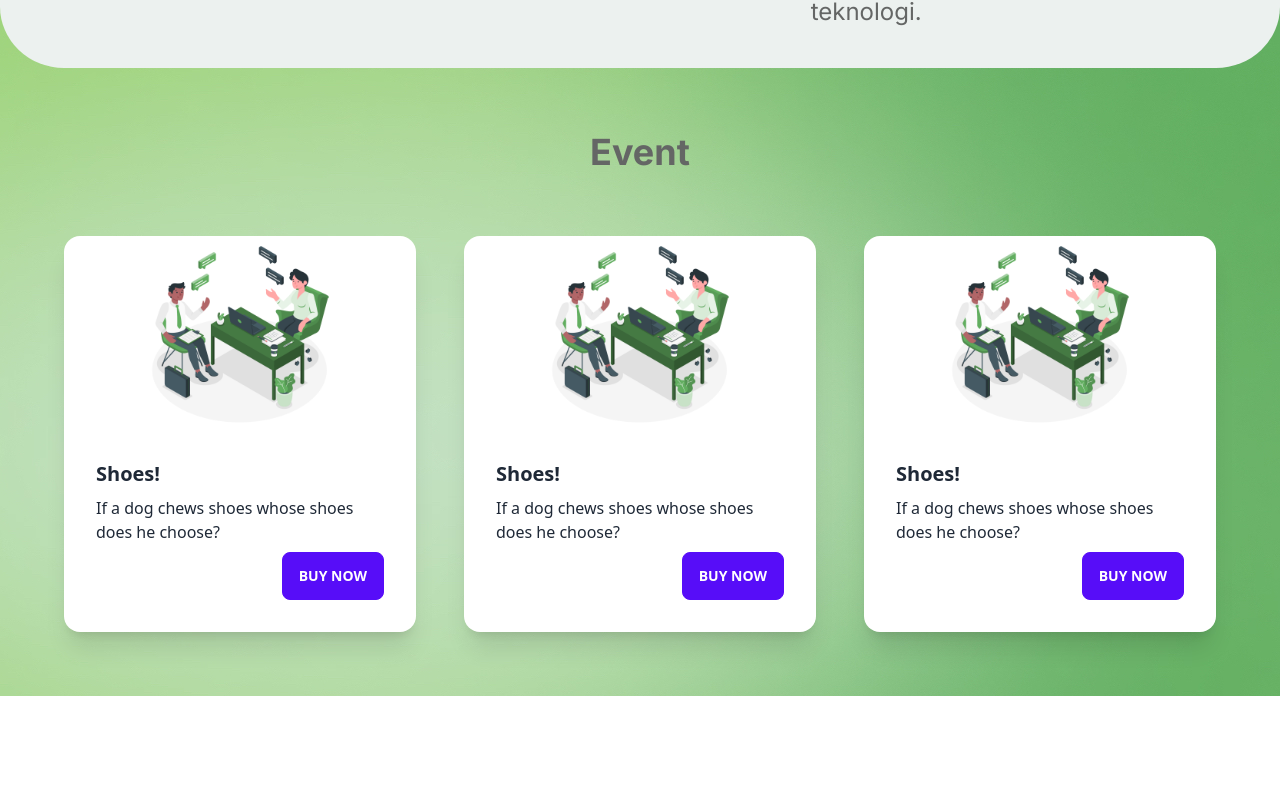
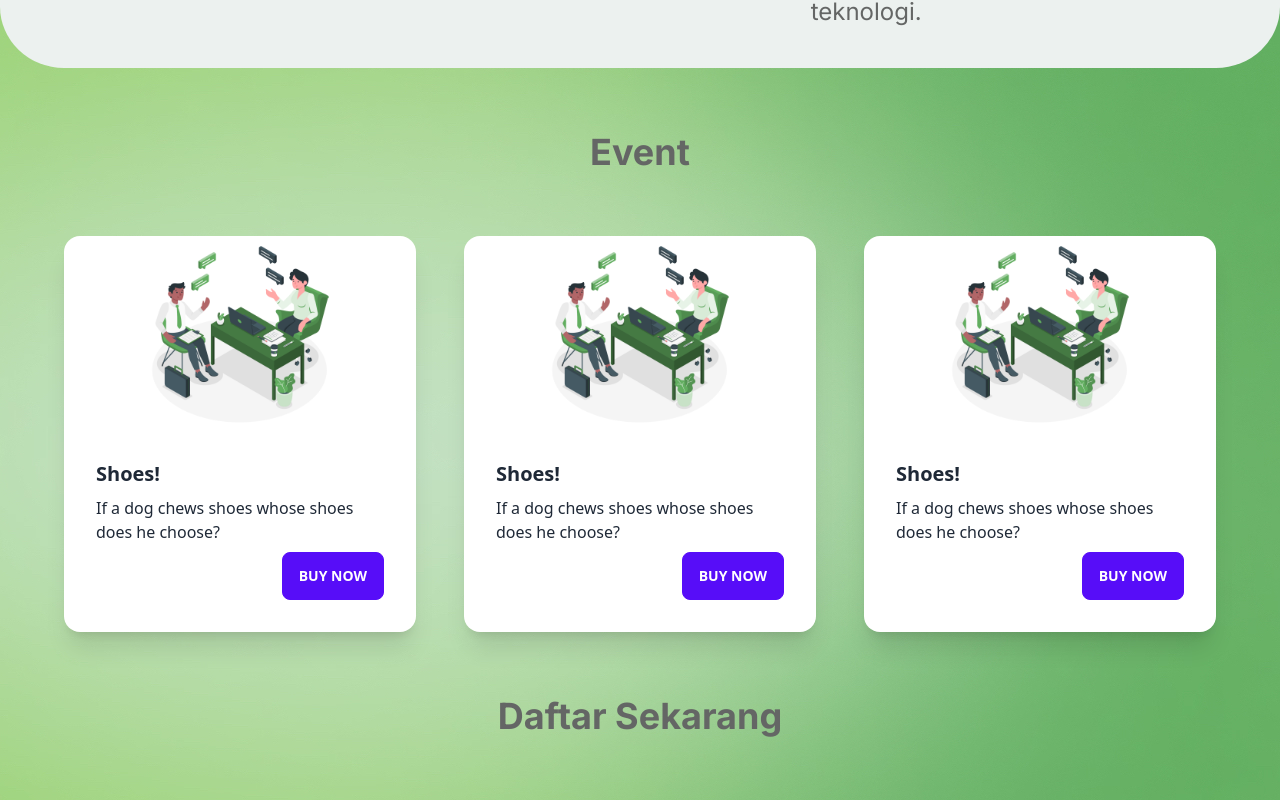
Before and after one commit to hsbysddq/surabaya-dev, a React (Create React App) app: page / in a window 1280 px wide. Shown: the part 1868-2668 px from the top of the page. Before the commit the page ends 2564 px from the top, so only its background shows below. Built offline with nearby package versions, Linux system fonts and the light colour scheme.

Commit message:
Add Form

```diff
--- a/src/App.js
+++ b/src/App.js
@@ -1,6 +1,5 @@
 import "./App.css"
 import Homepage from "./Pages/Homepage"
-// import Career from "./Pages/Career"
 import About from "./Pages/About"
 import Event from "./Pages/Event"
 
@@ -10,7 +9,6 @@ function App() {
       <Homepage />
       <About />
       <Event />
-      {/* <Career /> */}
     </div>
   )
 }
--- /dev/null
+++ b/src/Component/Form.jsx
@@ -0,0 +1,13 @@
+import React from "react"
+
+const Form = () => {
+  return (
+    <div className="justify-center">
+      <h1 className="flex justify-center text-lightGrey font-inter text-4xl font-bold pb-16">
+        Daftar Sekarang
+      </h1>
+    </div>
+  )
+}
+
+export default Form
--- a/src/Pages/Event.jsx
+++ b/src/Pages/Event.jsx
@@ -1,6 +1,6 @@
 import React from "react"
 import Card from "../Component/Card"
-
+import Form from "../Component/Form"
 const Event = () => {
   return (
     <div className="bg-about w-screen pt-[1200px]">
@@ -14,6 +14,7 @@ const Event = () => {
             <Card />
             <Card />
           </div>
+          <Form />
         </div>
       </div>
     </div>
```
